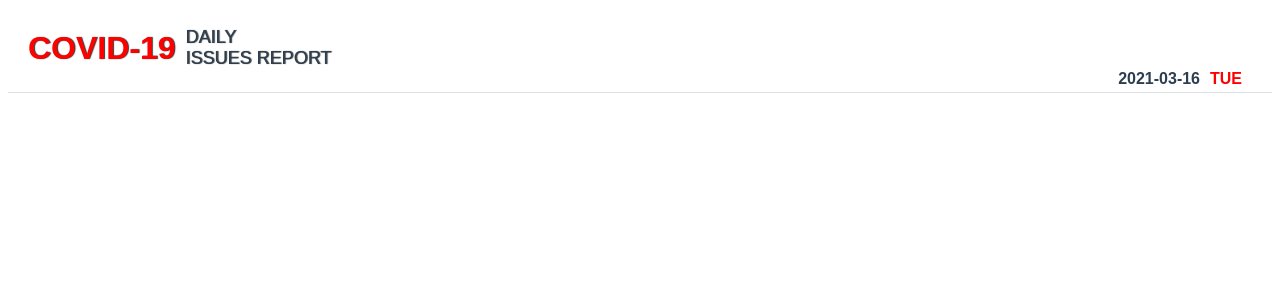
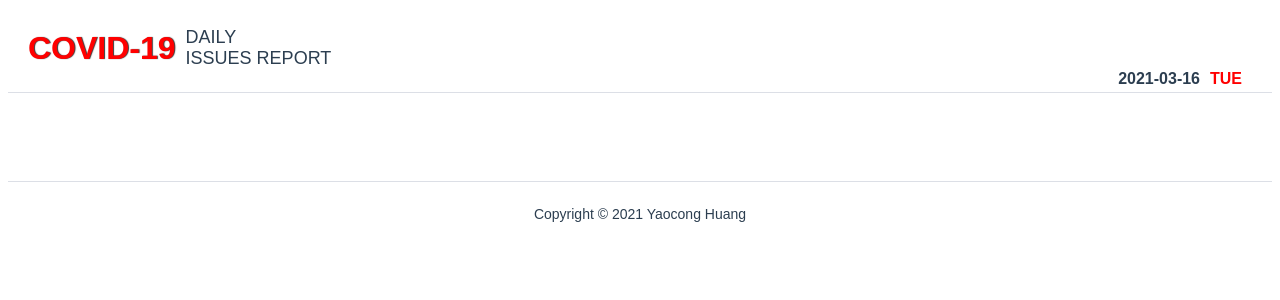
Before and after one commit to Gretycos/briefing-frontend, a Vue app: page /about in a window 1280 px wide. Shown: the top 300 px of the page. Built offline with nearby package versions, Linux system fonts and the light colour scheme.

Commit message:
add: copyright

```diff
--- a/src/App.vue
+++ b/src/App.vue
@@ -7,16 +7,22 @@
     <el-main>
       <router-view/>
     </el-main>
+    <el-divider></el-divider>
+    <el-footer>
+      <FootBar/>
+    </el-footer>
   </el-container>
 </template>
 
 <script lang="ts">
 import { Component, Vue } from 'vue-property-decorator'
 import TopBar from '@/components/TopBar.vue'
+import FootBar from '@/components/FootBar.vue'
 
 @Component({
   components: {
-    TopBar
+    TopBar,
+    FootBar
   }
 })
 export default class App extends Vue {
--- /dev/null
+++ b/src/components/FootBar.vue
@@ -0,0 +1,20 @@
+<template>
+  <div class="foot">
+    Copyright © 2021 Yaocong Huang
+  </div>
+</template>
+
+<script>
+import { Component, Vue } from 'vue-property-decorator'
+@Component
+export default class FootBar extends Vue {
+
+}
+</script>
+
+<style scoped lang="scss">
+.foot{
+  font-size: 14px;
+}
+
+</style>
--- a/src/components/TopBar.vue
+++ b/src/components/TopBar.vue
@@ -86,11 +86,11 @@ export default class TopBar extends Vue {
   display: flex;
   justify-content: flex-start;
   align-items: center;
-  text-shadow: 1px 0 1px #393838;
   .covid-19{
     font-weight: bolder;
     font-size: 32px;
     color: red;
+    text-shadow: 1px 0 1px #393838;
   }
   .covid-text{
     margin-left: 10px;
```
